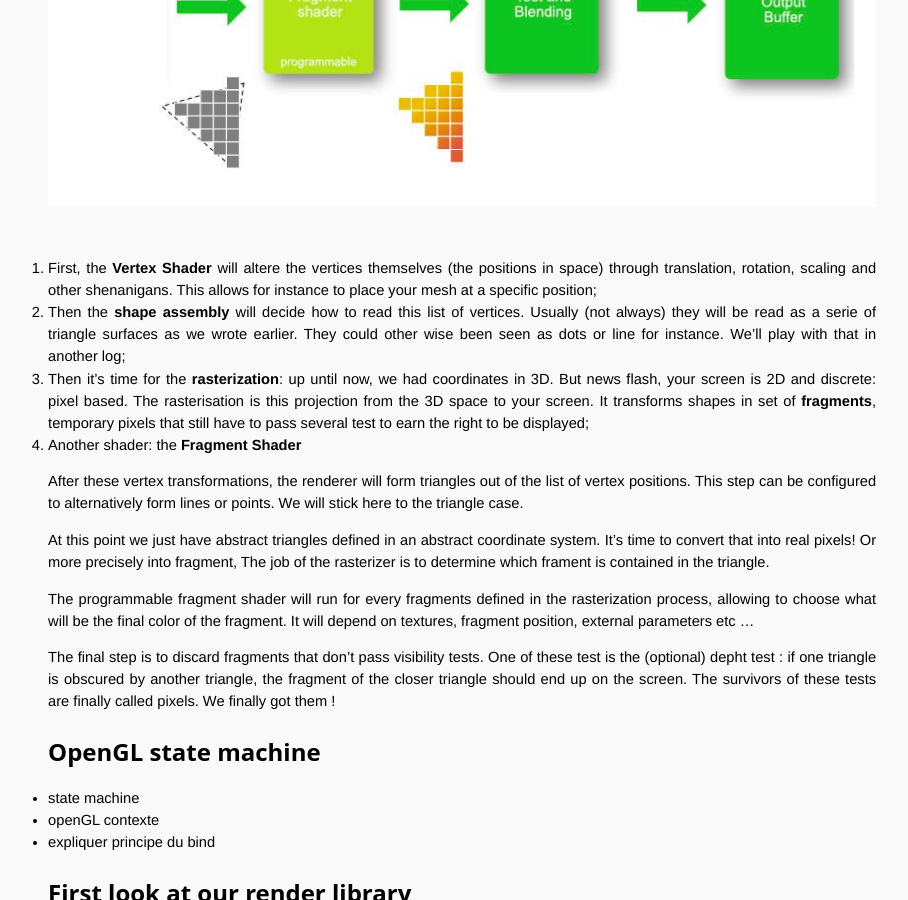
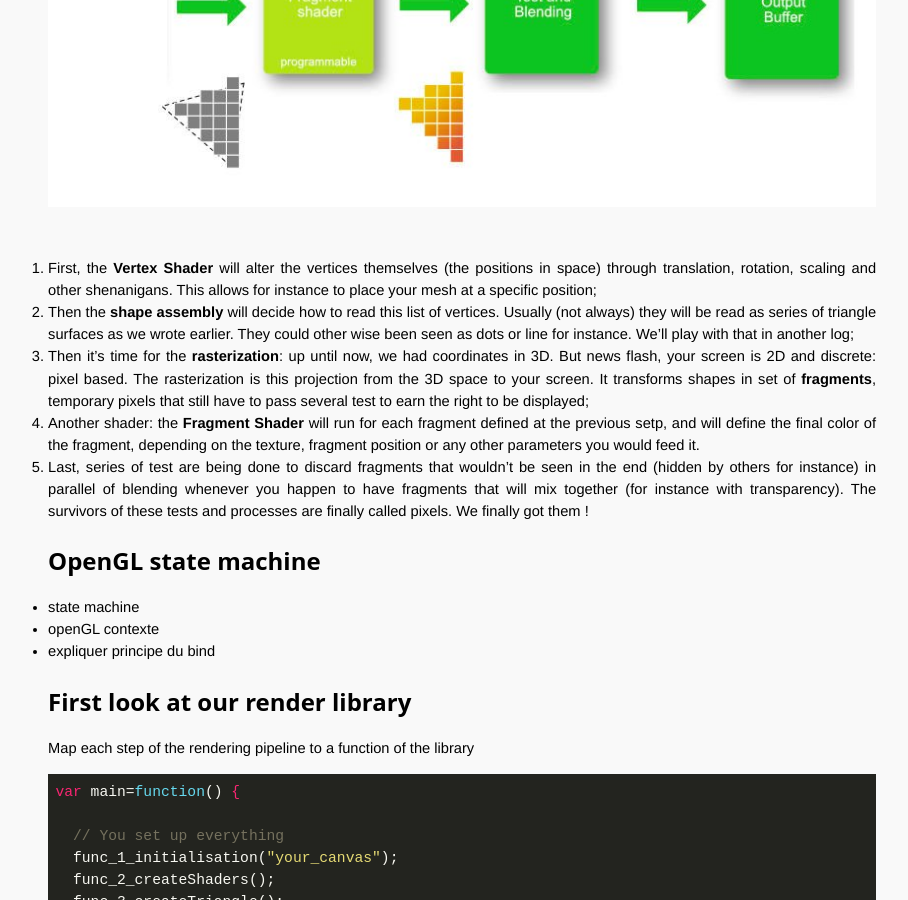
Before and after one commit to OpenTechSchool-Brussels/intro-to-webGL-and-shaders, a Jekyll site: the page built from log1_graphic-pipeline.md, in a window 1280 px wide and 900 px high, scrolled down 2469 px. Shown: the whole window, without its empty margins (308-1216 px from the left). Built offline with Jekyll 4.4.1, drawn with Linux system fonts in a browser that asks for light colours; some of the changed text lies outside the part shown.

Commit message:
Update log1_graphic-pipeline.md

```diff
--- a/log1_graphic-pipeline.md
+++ b/log1_graphic-pipeline.md
@@ -36,25 +36,18 @@
 
 ## Pipeline Overview
 
-So, now we have our triangle. How do we go from a barebone 3D mesh to a fancy textured post-processed scene? What happens next happens on the GPU itself. The set of vertices (and possiblity other associated data, such as colors, normals...) we defined as our mesh is then saved directly on the GPU, ready to be processed through a serie of steps we call the **graphic pipeline**. Every frame you see on screen is rendered through this pipeline.
+So, now we have our triangle. How do we go from a barebone 3D mesh to a fancy textured post-processed scene? What happens next happens on the GPU itself. The set of vertices (and possibility other associated data, such as colors, normals...) we defined as our mesh is then saved directly on the GPU, ready to be processed through series of steps we call the **graphic pipeline**. Every frame you see on screen is rendered through this pipeline.
 
 <img class="ctr" src="./assets/log1_graphicPipeline.jpg" alt="Rendering Pipeline">
 
-1. First, the **Vertex Shader** will altere the vertices themselves (the positions in space) through translation, rotation, scaling and other shenanigans. This allows for instance to place your mesh at a specific position;
-2. Then the **shape assembly** will decide how to read this list of vertices. Usually (not always) they will be read as a serie of triangle surfaces as we wrote earlier. They could other wise been seen as dots or line for instance. We'll play with that in another log;
-3. Then it's time for the **rasterization**: up until now, we had coordinates in 3D. But news flash, your screen is 2D and discrete: pixel based. The rasterisation is this projection from the 3D space to your screen. It transforms shapes in set of **fragments**, temporary pixels that still have to pass several test to earn the right to be displayed;
-4. Another shader: the **Fragment Shader**
+1. First, the **Vertex Shader** will alter the vertices themselves (the positions in space) through translation, rotation, scaling and other shenanigans. This allows for instance to place your mesh at a specific position;
+2. Then the **shape assembly** will decide how to read this list of vertices. Usually (not always) they will be read as series of triangle surfaces as we wrote earlier. They could other wise been seen as dots or line for instance. We'll play with that in another log;
+3. Then it's time for the **rasterization**: up until now, we had coordinates in 3D. But news flash, your screen is 2D and discrete: pixel based. The rasterization is this projection from the 3D space to your screen. It transforms shapes in set of **fragments**, temporary pixels that still have to pass several test to earn the right to be displayed;
+4. Another shader: the **Fragment Shader** will run for each fragment defined at the previous setp, and will define the final color of the fragment, depending on the texture, fragment position or any other parameters you would feed it.
+5. Last, series of test are being done to discard fragments that wouldn't be seen in the end (hidden by others for instance) in parallel of blending whenever you happen to have fragments that will mix together (for instance with transparency). The survivors of these tests and processes are finally called pixels. We finally got them !
 
 
 
-
-After these vertex transformations, the renderer will form triangles out of the list of vertex positions. This step can be configured to alternatively form lines or points. We will stick here to the triangle case.
-
-At this point we just have abstract triangles defined in an abstract coordinate system. It's time to convert that into real pixels! Or more precisely into fragment,  The job of the rasterizer is to determine which frament is contained in the triangle.
-
-The programmable fragment shader will run for every fragments defined in the rasterization process, allowing to choose what will be the final color of the fragment. It will depend on textures, fragment position, external parameters etc ...
-
-The final step is to discard fragments that don't pass visibility tests. One of these test is the (optional) depht test : if one triangle is obscured by another triangle, the fragment of the closer triangle should end up on the screen. The survivors of these tests are finally called pixels. We finally got them !
 
 
 ## OpenGL state machine
```
